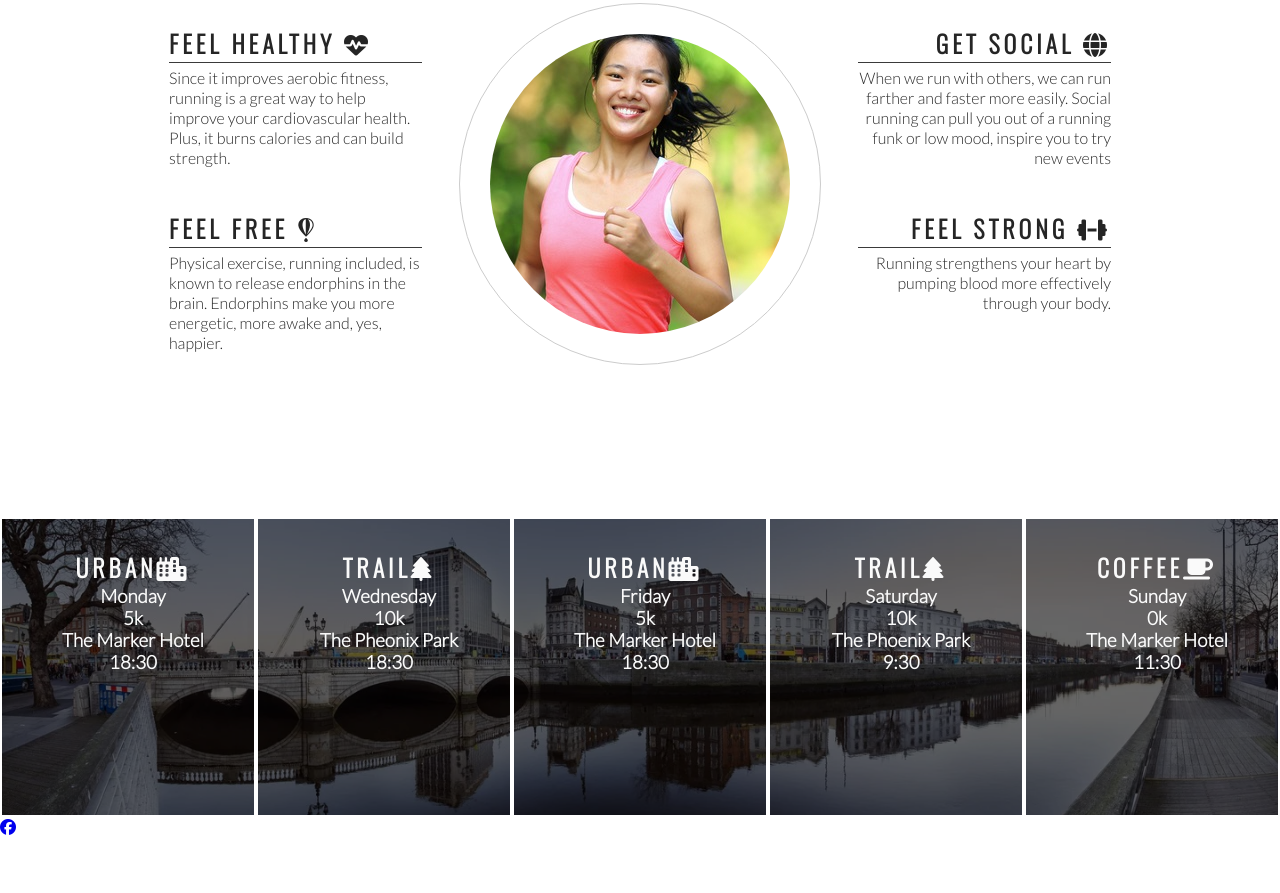
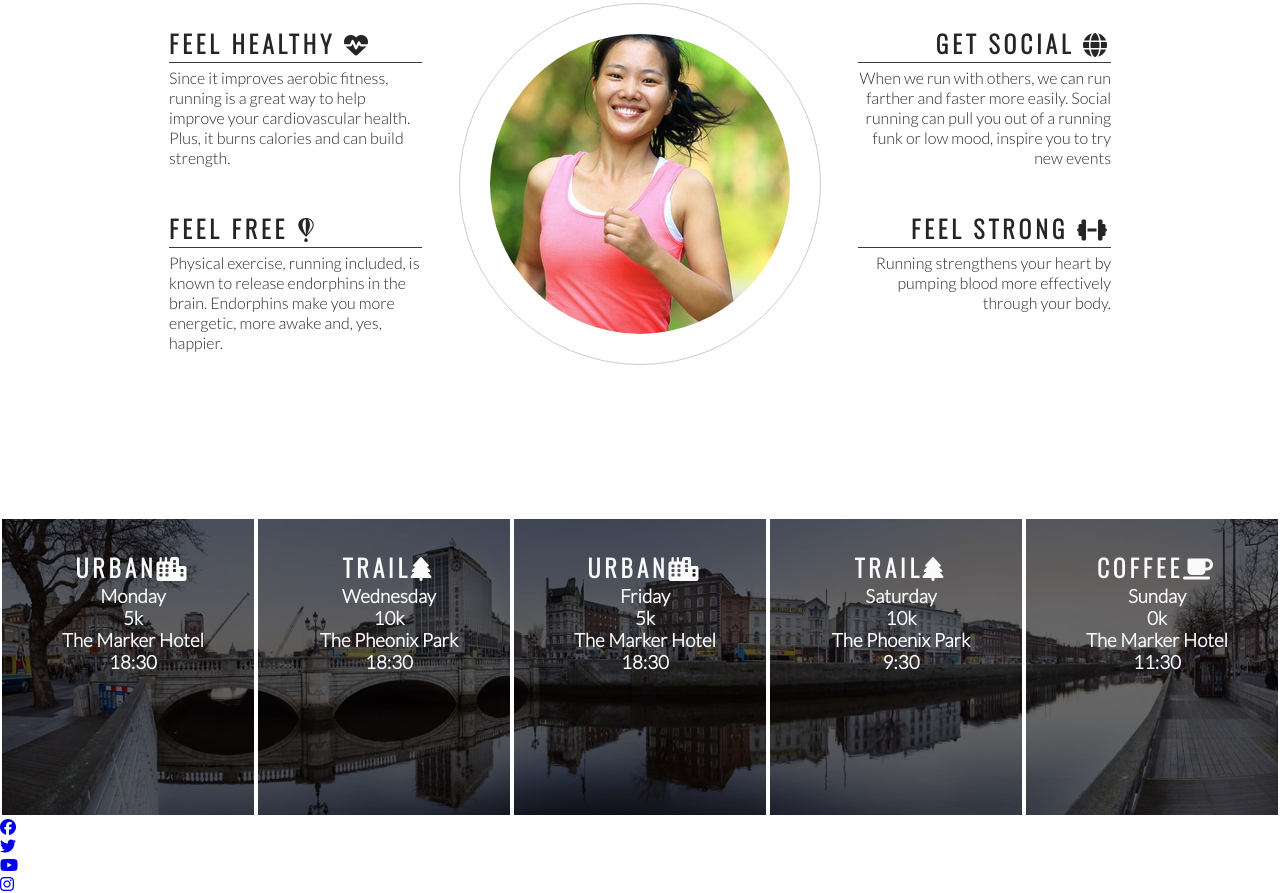
Before and after one commit to stephaniecrocker91/love-running, a plain HTML site: page index.html in a window 1280 px wide. Shown: the part 778-1671 px from the top of the page. Before the commit the page ends 1614 px from the top, so only its background shows below. Drawn offline with nearby package versions, Linux system fonts and the light colour scheme.

Commit message:
Add social media icons to footer

```diff
--- a/index.html
+++ b/index.html
@@ -112,6 +112,15 @@
             <li>
                 <a href="http://facebook.com" target="_blank" rel="noopener" aria-label="Visit our facebook page(opens in a new tab)"><i class="fab fa-facebook"></i></a>
             </li>
+            <li>
+                <a href="http://twitter.com" target="_blank" rel="noopener" aria-label="Visit our twitter page(opens in a new tab)"><i class="fab fa-twitter"></i></a>
+            </li>
+            <li>
+                <a href="http://youtube.com" target="_blank" rel="noopener" aria-label="Visit our youtube page(opens in a new tab)"><i class="fab fa-youtube"></i></a>
+            </li>
+            <li>
+                <a href="http://instagram.com" target="_blank" rel="noopener" aria-label="Visit our instagram page(opens in a new tab)"><i class="fab fa-instagram"></i></a>
+            </li>
         </ul>
     </footer>
 
```
